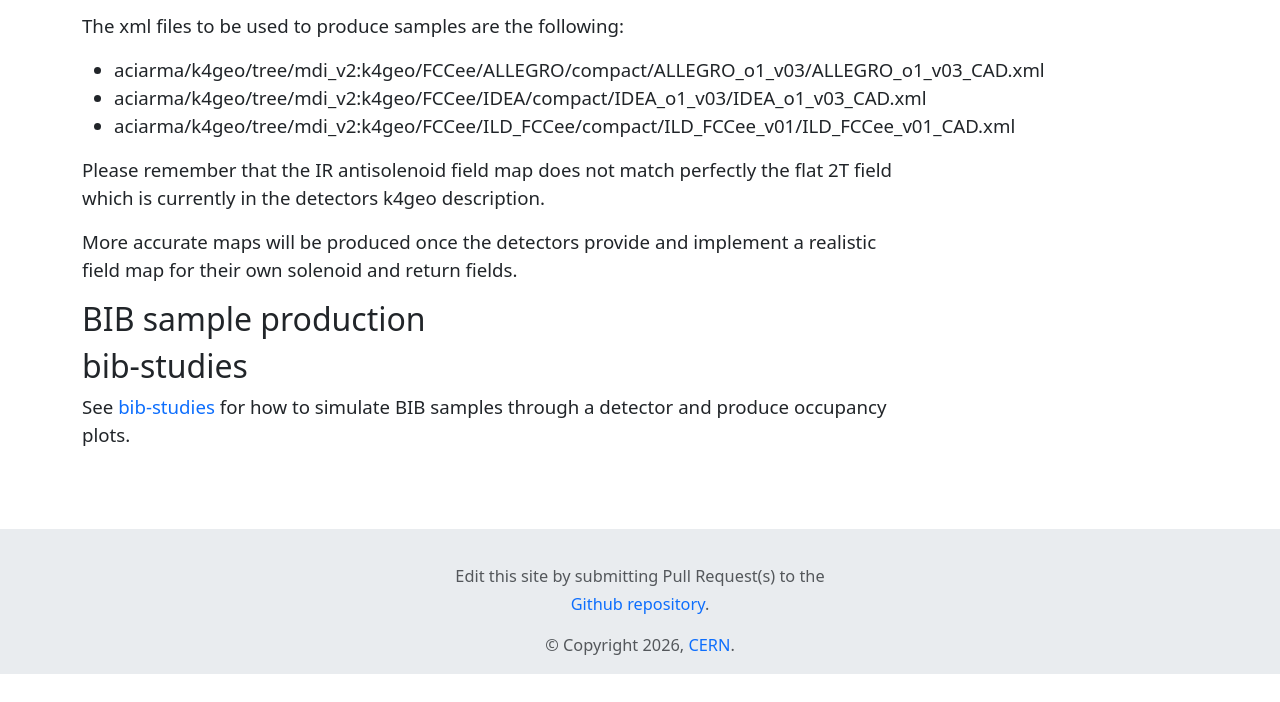
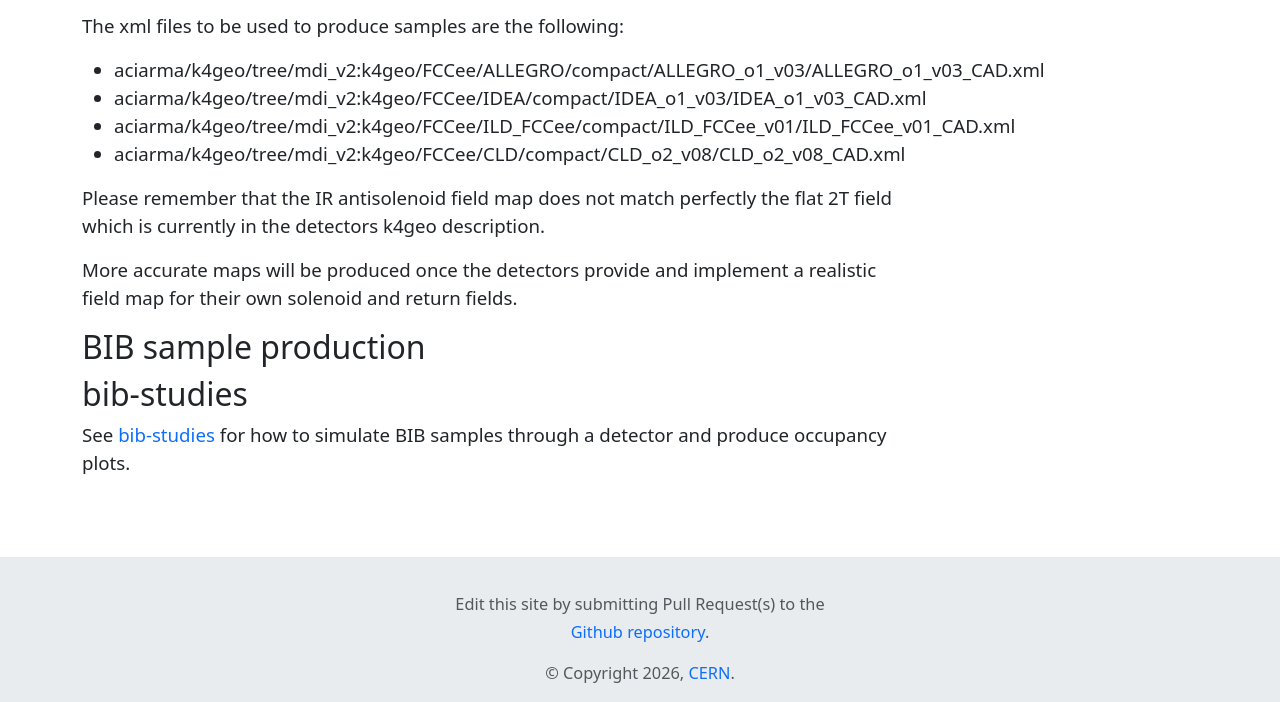
Before and after one commit to HEP-FCC/FCCSW, a Jekyll site: the page built from mdi/index.md, in a window 1280 px wide and 900 px high, scrolled down 1925 px, cut to the strip 198-900 px from the top of the window. Built offline with Jekyll 4.4.1, drawn with Linux system fonts in a browser that asks for light colours; our own code applies the rules of GitHub Pages for plain Markdown files; before the commit the page ends 2797 px from its top, so only the background shows below that.

Commit message:
Update index.md

```diff
--- a/mdi/index.md
+++ b/mdi/index.md
@@ -53,6 +53,7 @@ The xml files to be used to produce samples are the following:
 - aciarma/k4geo/tree/mdi_v2:k4geo/FCCee/ALLEGRO/compact/ALLEGRO_o1_v03/ALLEGRO_o1_v03_CAD.xml
 - aciarma/k4geo/tree/mdi_v2:k4geo/FCCee/IDEA/compact/IDEA_o1_v03/IDEA_o1_v03_CAD.xml
 - aciarma/k4geo/tree/mdi_v2:k4geo/FCCee/ILD_FCCee/compact/ILD_FCCee_v01/ILD_FCCee_v01_CAD.xml
+- aciarma/k4geo/tree/mdi_v2:k4geo/FCCee/CLD/compact/CLD_o2_v08/CLD_o2_v08_CAD.xml
 
 Please remember that the IR antisolenoid field map does not match perfectly the flat 2T field which is currently in the detectors k4geo description.
 
```
